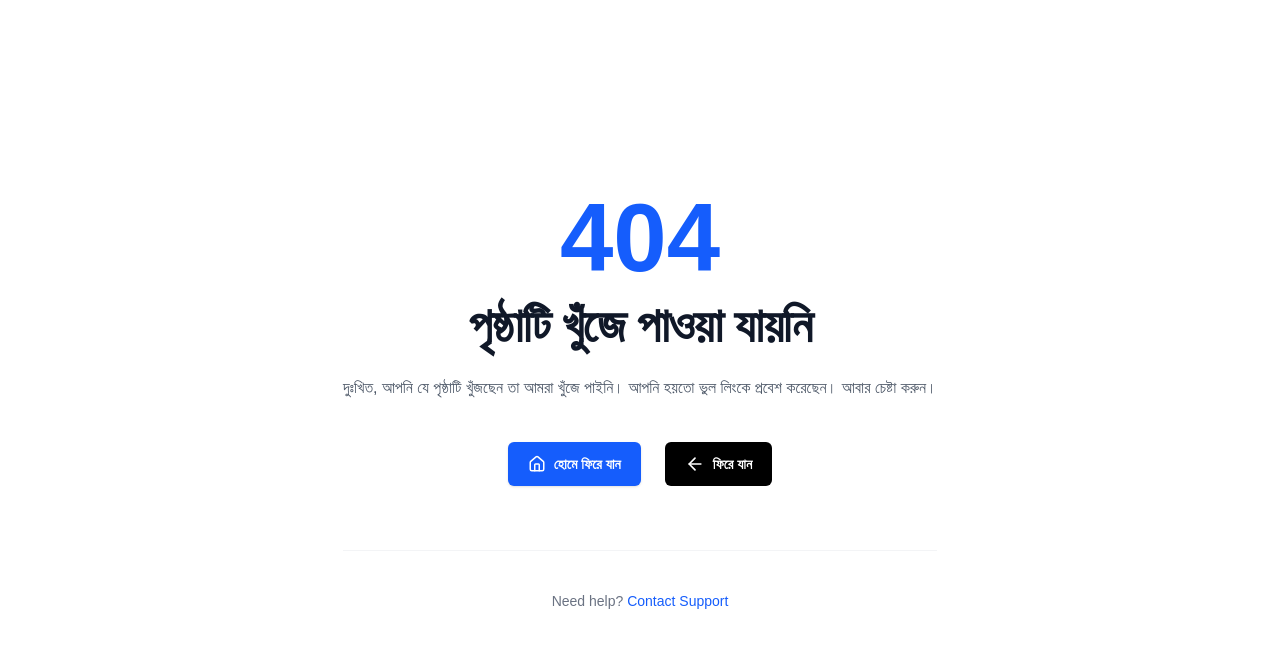
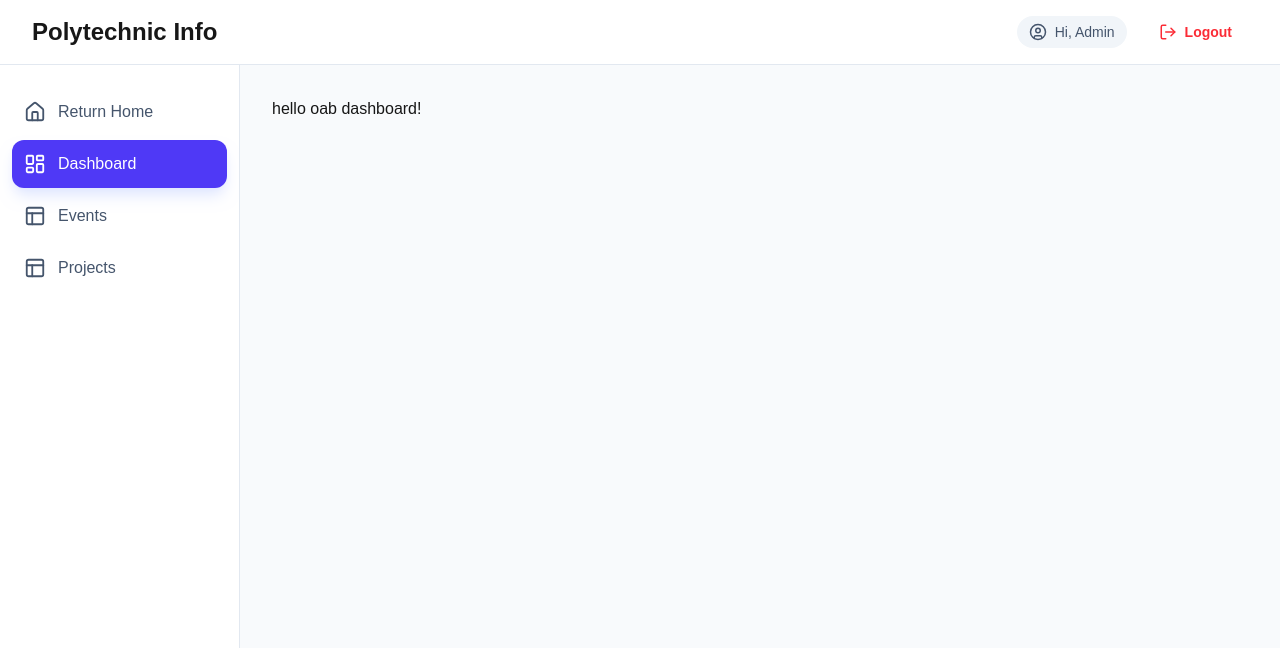
Before and after one commit to oabfoundation/oab-website, a Next.js app: page /dashboard in a window 1280 px wide. Before the commit this address had no page. Shown: the top 648 px of the page. Built offline with nearby package versions, Linux system fonts and the light colour scheme.

Commit message:
added dashboard

```diff
--- /dev/null
+++ b/src/app/(dashboardLayout)/dashboard/page.jsx
@@ -0,0 +1,7 @@
+import React from "react";
+
+const Dashboard = () => {
+  return <div>hello oab dashboard!</div>;
+};
+
+export default Dashboard;
--- /dev/null
+++ b/src/app/(dashboardLayout)/layout.jsx
@@ -0,0 +1,80 @@
+import {
+  LayoutDashboard,
+  PanelsTopLeft,
+  LogOut,
+  UserCircle,
+  House,
+} from "lucide-react";
+import Link from "next/link";
+
+const DashboardLayout = ({ children }) => {
+  const sidebarLinks = [
+    { name: "Return Home", path: "/", icon: House },
+    { name: "Dashboard", path: "/dashboard", icon: LayoutDashboard },
+    { name: "Events", path: "/dashboard/events", icon: PanelsTopLeft },
+    { name: "Projects", path: "/dashboard/projects", icon: PanelsTopLeft },
+  ];
+
+  return (
+    <section className="min-h-screen bg-slate-50 flex flex-col">
+      {/* --- Top Navbar --- */}
+      <nav className="sticky top-0 z-50 w-full bg-white border-b border-slate-200">
+        <div className="flex items-center justify-between px-4 h-16 md:px-8">
+          <Link href="/" className="transition-transform hover:scale-105">
+            <h1 className="font-bold text-2xl">Polytechnic Info</h1>
+          </Link>
+
+          <div className="flex items-center gap-4 text-slate-600">
+            <div className="flex items-center gap-2 px-3 py-1.5 rounded-full bg-slate-100 text-sm font-medium">
+              <UserCircle size={18} />
+              <span className="hidden sm:inline">Hi, Admin</span>
+            </div>
+            <button className="flex items-center gap-2 text-sm font-semibold text-red-500 hover:bg-red-50 py-2 px-4 rounded-lg transition-colors">
+              <LogOut size={18} />
+              <span className="hidden sm:inline">Logout</span>
+            </button>
+          </div>
+        </div>
+      </nav>
+
+      <div className="flex flex-1 overflow-hidden">
+        {/* --- Sidebar --- */}
+        <aside className="fixed top-16 h-screen w-18 md:w-60 bg-white border-r border-slate-200 flex flex-col py-6 transition-all duration-300">
+          <nav className="space-y-1 px-3">
+            {sidebarLinks.map((item, index) => {
+              const Icon = item.icon;
+              const isActive = index === 1;
+
+              return (
+                <Link
+                  href={item.path}
+                  key={item.name}
+                  className={`group flex items-center gap-3 px-3 py-3 rounded-xl transition-all duration-200 ${
+                    isActive
+                      ? "bg-indigo-600 text-white shadow-lg shadow-indigo-100"
+                      : "text-slate-600 hover:bg-slate-100 hover:text-indigo-600"
+                  }`}
+                >
+                  <Icon
+                    size={22}
+                    className={`${isActive ? "text-white" : "group-hover:text-indigo-600"}`}
+                  />
+                  <span className="hidden md:block font-medium">
+                    {item.name}
+                  </span>
+                </Link>
+              );
+            })}
+          </nav>
+        </aside>
+
+        {/* --- Main Content Area --- */}
+        <main className="flex-1 overflow-y-auto ml-20 md:ml-60 lg:ml-60 p-6 md:p-8 bg-slate-50">
+          <div className="max-w-7xl mx-auto">{children}</div>
+        </main>
+      </div>
+    </section>
+  );
+};
+
+export default DashboardLayout;
--- a/src/app/pages/LeafletMap.jsx
+++ b/src/app/pages/LeafletMap.jsx
@@ -1,5 +1,4 @@
 "use client";
-
 import { MapContainer, TileLayer, Circle, Tooltip } from "react-leaflet";
 import "leaflet/dist/leaflet.css";
 
```
